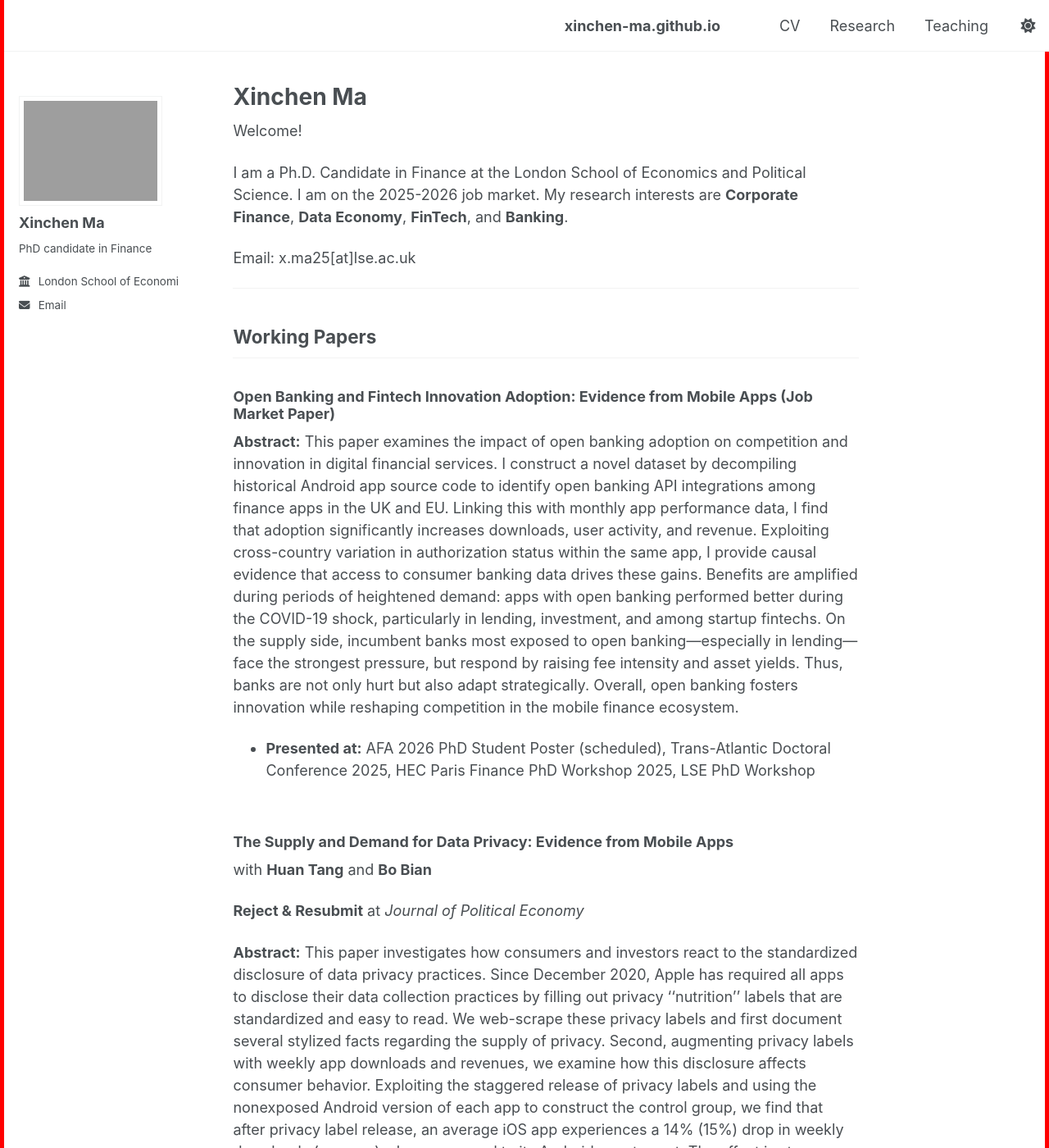
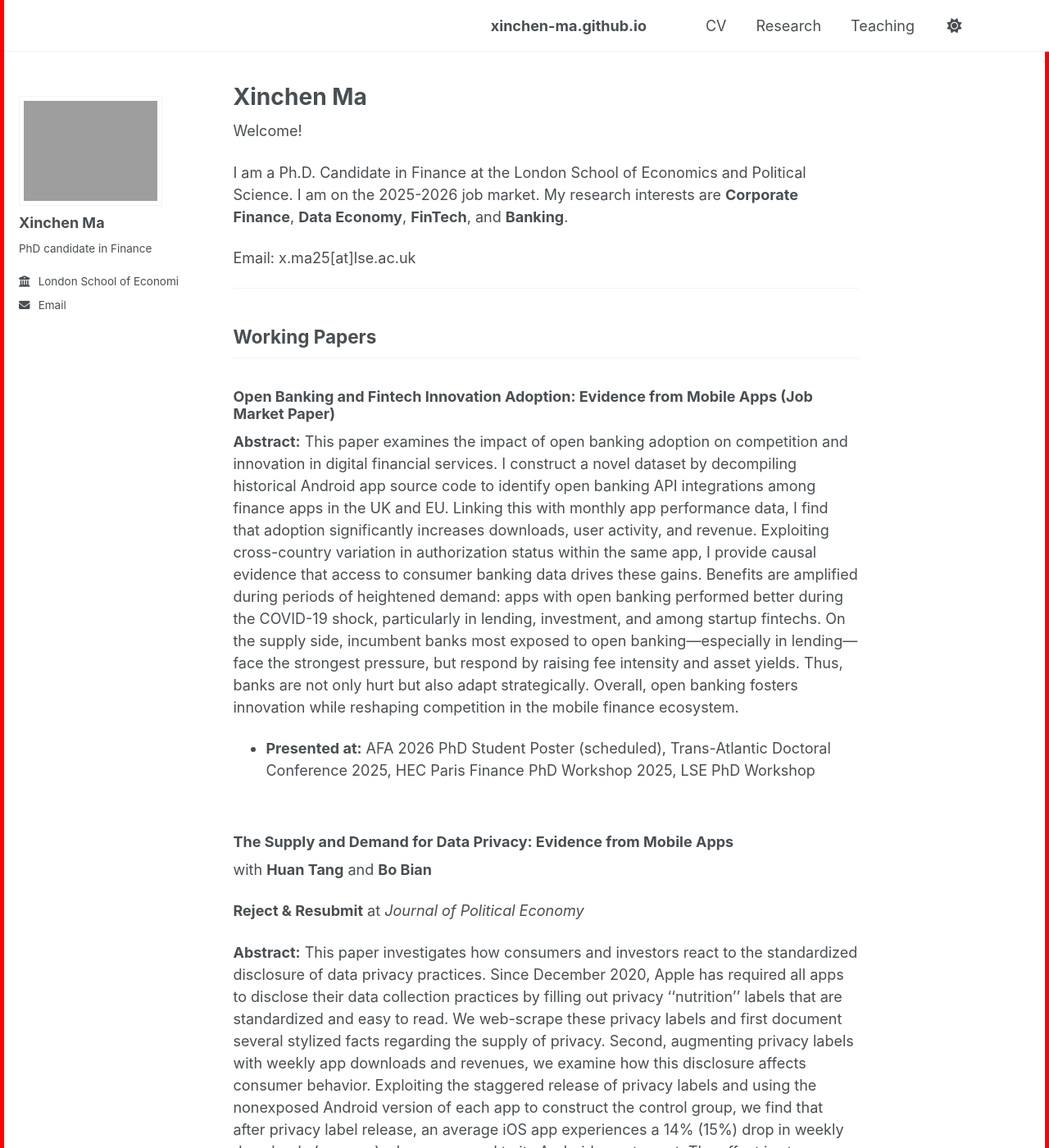
Before and after one commit to xinchen-ma/xinchen-ma.github.io, a Jekyll site: the page built from index.md, in a window 1280 px wide and 1400 px high. Shown: the whole window at 82% size. Built offline with Jekyll 4.4.1, drawn with Linux system fonts in a browser that asks for light colours; a script that is not in the unit is left out.

Commit message:
Update main.scss

```diff
--- a/assets/css/main.scss
+++ b/assets/css/main.scss
@@ -42,44 +42,39 @@
     "vendor/font-awesome/brands"
 ;
 
-
 /* ==========================================================================
-   CUSTOM STYLES - ADD TO EXISTING main.scss
+   CUSTOM STYLES - More specific selectors
    ========================================================================== */
 
-
-
-/* Make content wider for pages with 'wide' class */
-.wide .page__inner-wrap {
+/* Target the main layout containers directly */
+.page__inner-wrap {
   max-width: 1100px !important;
-  margin-left: auto;
-  margin-right: auto;
+  margin-left: auto !important;
+  margin-right: auto !important;
 }
 
-/* Ensure main content area is wider */
-.wide .page__content {
+.page__content {
   max-width: none !important;
   width: 100% !important;
 }
 
-/* Alternative selectors to try */
-.layout--single.wide .page__inner-wrap {
+/* If wide class is applied to body */
+body.wide .page__inner-wrap {
   max-width: 1100px !important;
 }
 
-.wide .page {
+/* If wide class is applied to main */
+#main.wide .page__inner-wrap {
   max-width: 1100px !important;
-  margin: 0 auto !important;
 }
 
-/* Make sure sidebar + content layout works with wider content */
-.wide .page__content {
-  padding-right: 0 !important;
+/* If wide class is applied to the page article */
+article.page.wide .page__inner-wrap {
+  max-width: 1100px !important;
 }
 
-/* Header navigation adjustments for wider layout */
-.wide .masthead__inner-wrap,
-.wide .page__footer-follow .social-icons {
+/* Also target the masthead to match */
+.masthead__inner-wrap {
   max-width: 1100px !important;
   margin-left: auto !important;
   margin-right: auto !important;
```
